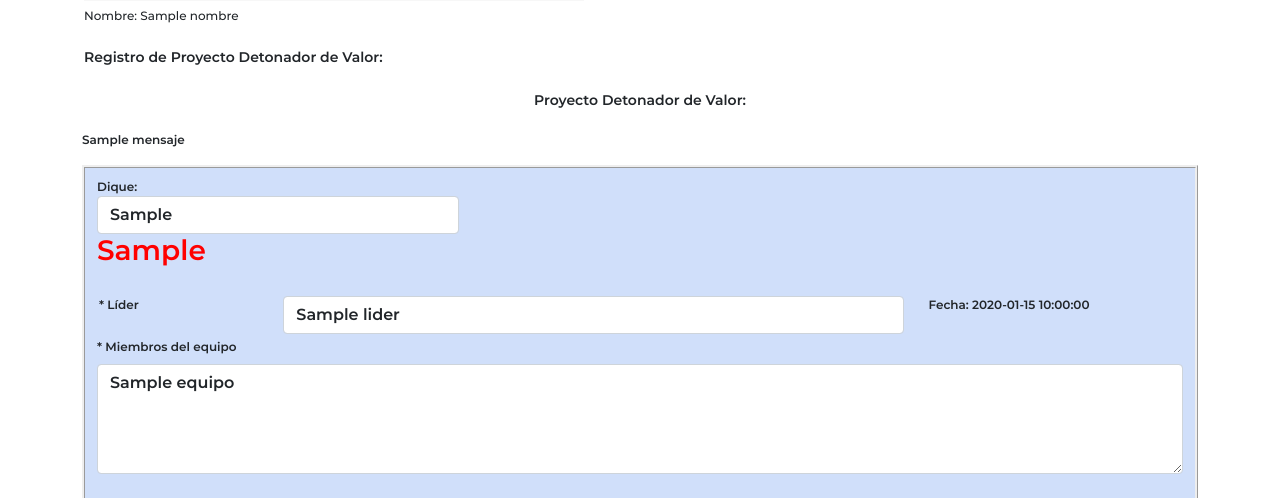
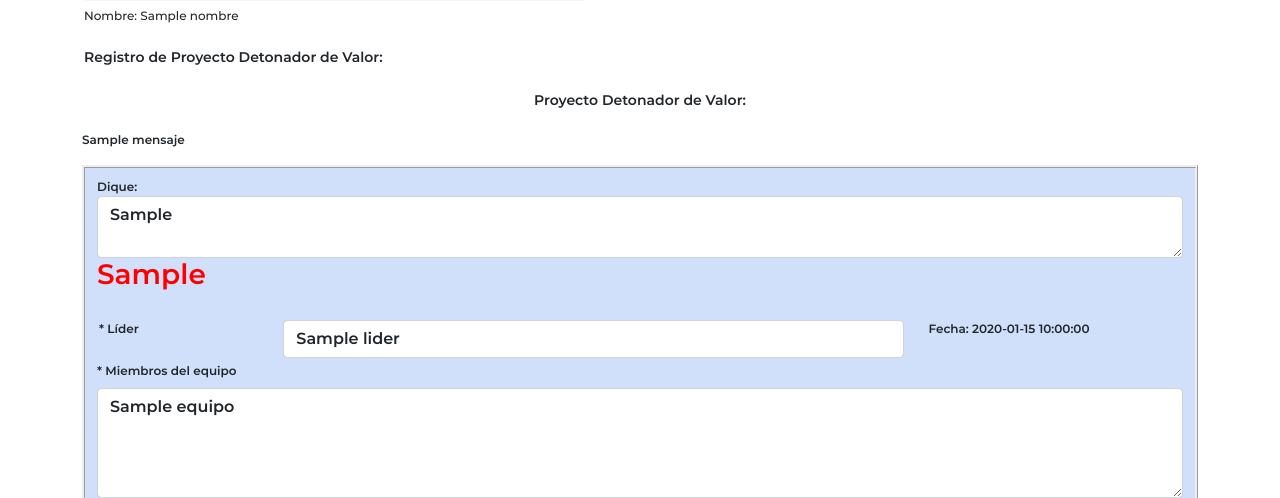
Before and after one commit to k2gutierrez/miyeef, a Flask app: template templates/proyectodetonador.html in a window 1280 px wide. Shown: the part 145-643 px from the top of the page. Run offline with Flask 2, Linux system fonts and the light colour scheme; the template is opened without the code that fills it: most values are stand-ins (such as "Sample title", 1, 10 or a date in 2020); some web fonts are replaced.

Commit message:
correcciones propuestas por Veros

```diff
--- a/app.py
+++ b/app.py
@@ -901,7 +901,6 @@ def proyectodetonador2():
                 p8 = db.child(localId).child('MASTER').child("proyecto detonador").child(sele).child('p8').get().val()
                 p9 = db.child(localId).child('MASTER').child("proyecto detonador").child(sele).child('p9').get().val()
                 p10 = db.child(localId).child('MASTER').child("proyecto detonador").child(sele).child('p10').get().val()
-                proy = sele
                 a = 1
 
         elif "guardar" in request.form:
--- a/templates/home.html
+++ b/templates/home.html
@@ -44,7 +44,7 @@
                   <li class="list-group-item"><a href="/daecv">Diagnóstico Alineación Estratégica y Captura de Valor</a></li>
                   <li class="list-group-item"><a href="/impeinh">Impulsores e Inhibidores de Valor</a></li>
                   <li class="list-group-item"><a href="/diques">Diques Estratégicos de Crecimiento de Valor</a></li>
-                  <li class="list-group-item"><a href="/proyectodetonador">Proyecto Detonador de Valor</a></li>
+                  <li class="list-group-item"><a href="/menuproyectodetonador">Proyecto Detonador de Valor</a></li>
                   <!--<li class="list-group-item"><a href="/diagnosticointernacionalizacion">Diagnóstico de Proceso de Internacionalización</a></li>
                   <li class="list-group-item"><a href="/mapaformulanegocio">Mapa de la Fórmula de Negocio</a></li>-->
                 </ul>
--- a/templates/proyectodetonador.html
+++ b/templates/proyectodetonador.html
@@ -201,10 +201,11 @@
     <div class="container-sm mc txt2 noprint">
 
       <form id="form1" action="/proyectodetonador" method="POST" class="noprint">
-        <div class="col-sm-4">
+        <div class="col-sm-12">
 
           <label for="otroDique">Dique:</label>
-          <input type="text" class="form-control" id="otroDique" name="otroDique" value="{{ otroDique }}">
+          <!--<input type="text" class="form-control" id="otroDique" name="otroDique" value="{{ otroDique }}">-->
+          <textarea class="form-control" id="otroDique" rows="2" name="otroDique">{{ otroDique }}</textarea>
         </div>
         <div class="col-8 noprint">
           <h3 class="alerta">{{ mensaje2 }}</h3>
```
Also changed, not shown: templates/proyectodetonador2.html (+4 -4 lines).
